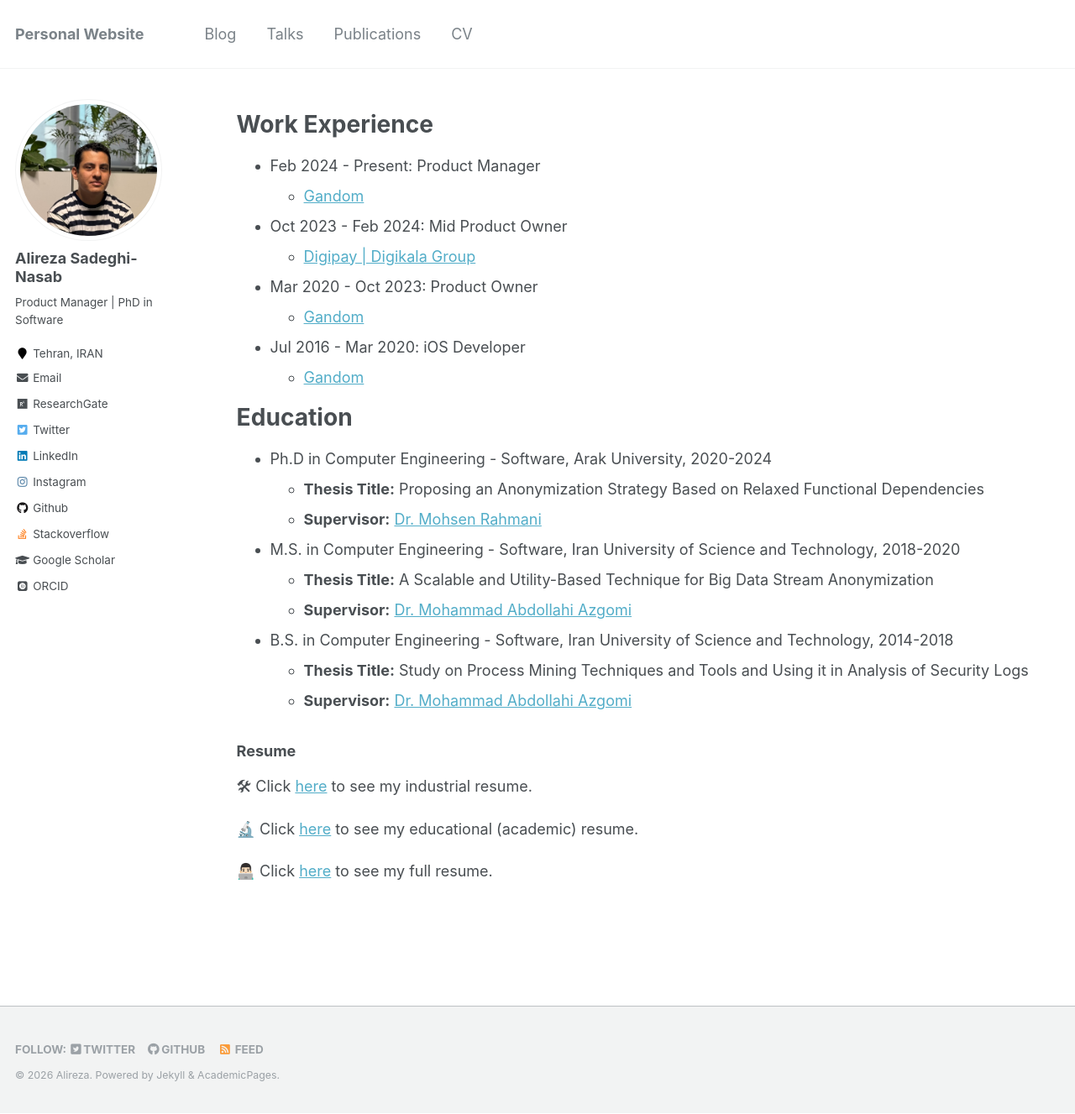
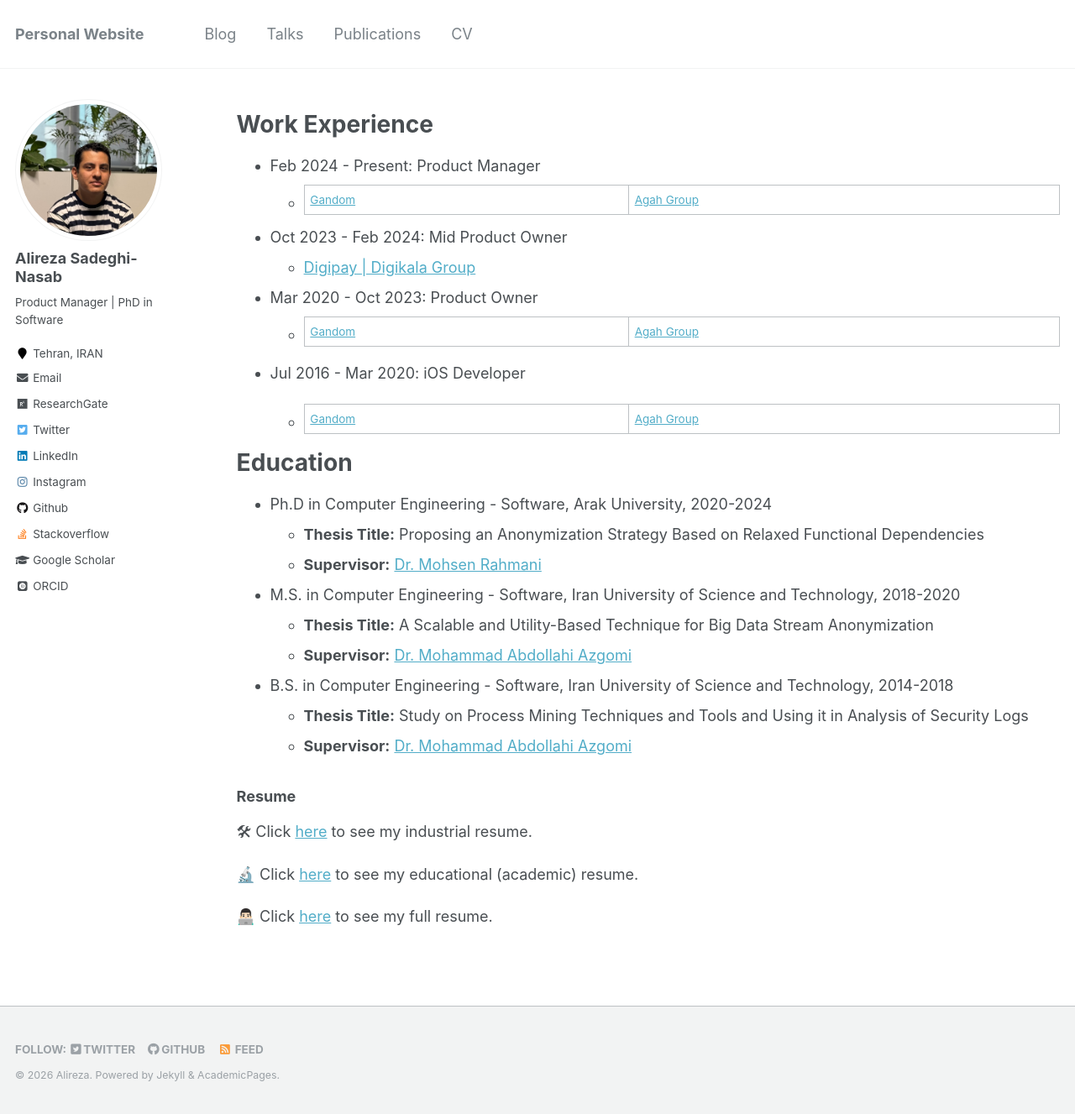
Before and after one commit to AlirezaSN/AlirezaSN.github.io, a Jekyll site: the page built from _pages/cv.md, in a window 1280 px wide and 1327 px high. Shown: the whole window at 84% size. Built offline with Jekyll 4.4.1, drawn with Linux system fonts in a browser that asks for light colours; some web fonts are replaced.

```diff
--- a/_pages/cv.md
+++ b/_pages/cv.md
@@ -12,16 +12,16 @@ redirect_from:
 Work Experience
 ======
 * Feb 2024 - Present: Product Manager
-  * [Gandom](http://gandom.co)
+  * [Gandom](http://gandom.co) | [Agah Group](https://agah.com)
 
 * Oct 2023 - Feb 2024: Mid Product Owner
   * [Digipay &#124; Digikala Group](https://www.mydigipay.com)
 
 * Mar 2020 - Oct 2023: Product Owner
-  * [Gandom](http://gandom.co)
+  * [Gandom](http://gandom.co) | [Agah Group](https://agah.com)
+* Jul 2016 - Mar 2020: iOS Developer
 
-* Jul 2016 - Mar 2020: iOS Developer
-  * [Gandom](http://gandom.co)
+  * [Gandom](http://gandom.co) | [Agah Group](https://agah.com)
 
 Education
 ======
```
Also changed, not shown: 3 other files.
